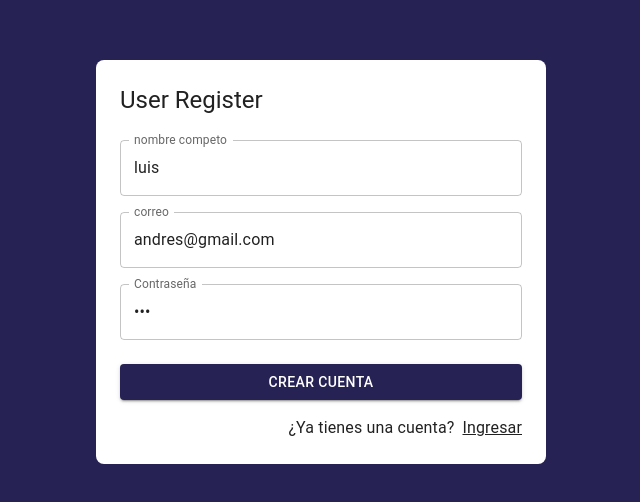
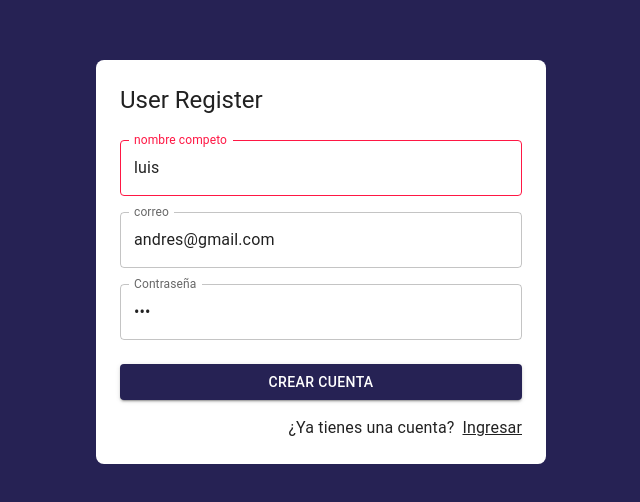
Before and after one commit to andrescolo2008/journal-app, a React (Vite) app: page /auth/register in a window 1280 px wide. Shown: the part 138-640 px from the top of the page, without its empty margins (319-959 px from the left). Built offline with nearby package versions, Linux system fonts and the light colour scheme.

Commit message:
7.Manejo de errores del formulario, establecer validaciones personalizadas

```diff
--- a/src/auth/pages/RegisterPage.jsx
+++ b/src/auth/pages/RegisterPage.jsx
@@ -11,9 +11,19 @@ import { useForm } from '../../hooks'
           password:'123'
         }
 
+        const formValidations = {
+          email:[ (value)=>value.includes('@'),' el correo debe contener un @' ],
+          password:[ (value)=>value.length >=6,' el password debe contener más de 6 caracteres (números,letras y/0 símbolos)' ],
+          displayName:[ (value)=>value.length >2,' el nombre es requerido ' ],
+
+        }
+
 export const RegisterPage = () => {
 
-  const {displayName, email,password,onInputChange,formState} = useForm(formData)
+  const {
+    formState,displayName, email,password,onInputChange,
+    formStateValid,displayNameValid,emailValid,passwordValid
+  } = useForm(formData,formValidations)
 
  const onSubmit = (event )=>{
   event.preventDefault()
@@ -37,6 +47,8 @@ export const RegisterPage = () => {
                                   name='displayName'
                                   value={displayName}
                                   onChange={onInputChange}
+                                  error={!displayNameValid}
+                                  helperText={displayNameValid ?'elnombre es obligaroio ':''}
                                     />
 
                           </Grid>
--- a/src/hooks/useForm.js
+++ b/src/hooks/useForm.js
@@ -1,7 +1,7 @@
 
 import { useState } from 'react';
 
-export const useForm = ( initialForm = {} ) => {
+export const useForm = ( initialForm = {},formValidations ={} ) => {
 
     const [ formState, setFormState ] = useState( initialForm );
 
```
